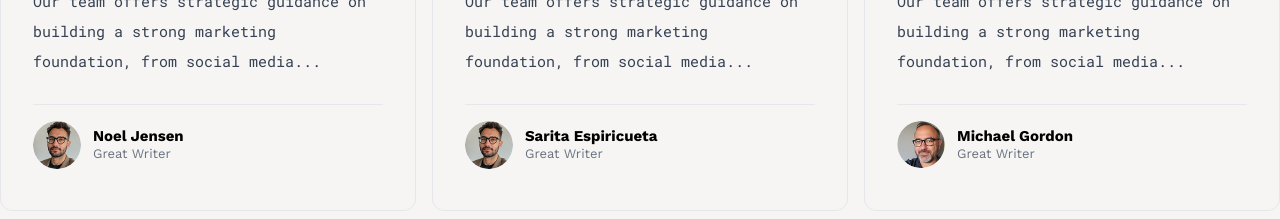
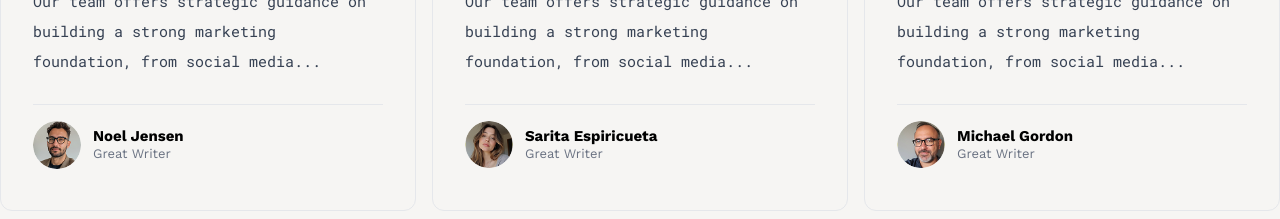
Before and after one commit to BemBexLab/inkfounders, a Next.js app: page / in a window 1280 px wide. Shown: the part 7060-7279 px from the top of the page. Built offline with nearby package versions, Linux system fonts and the light colour scheme.

Commit message:
updating testimonial component

```diff
--- a/src/app/Home/Testimonials.tsx
+++ b/src/app/Home/Testimonials.tsx
@@ -64,7 +64,7 @@ const Testimonials = () => {
             <div className="border-b border-gray-200 mb-4" />
             <div className="flex items-center gap-3">
               <Image
-                src="/Home/Frame 66 (1).png"
+                src="/Home/Frame 66 (2).png"
                 alt="Sarita Espiricueta"
                 width={48}
                 height={48}
```
Also changed, not shown: public/Home/Frame 66 (2).png (added).
